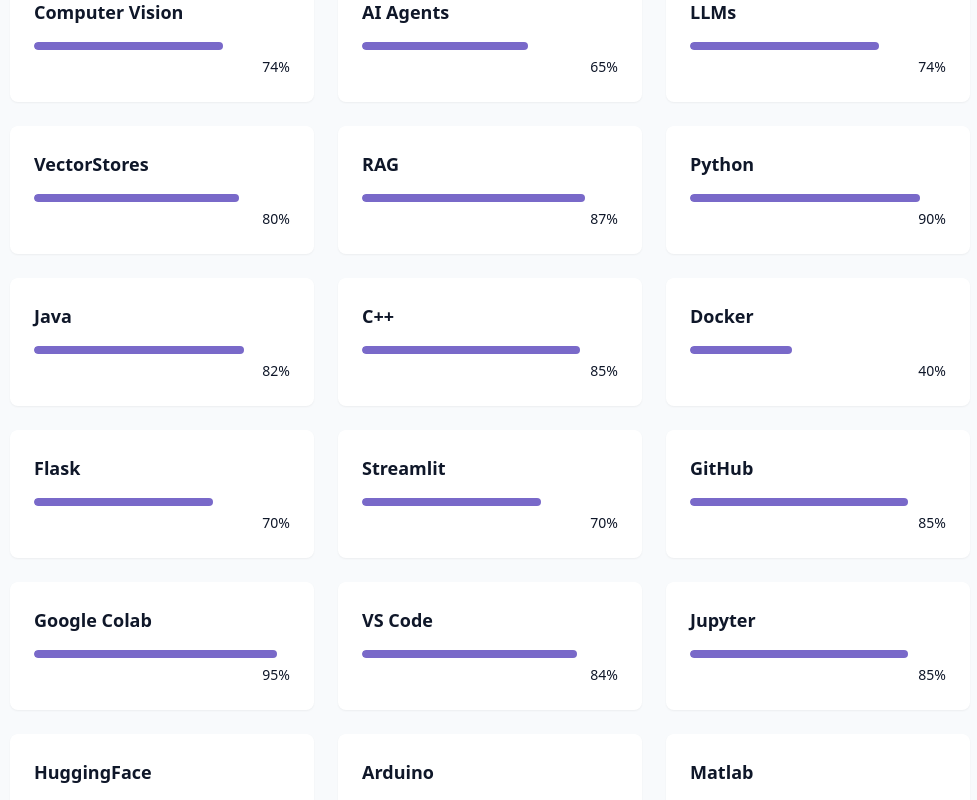
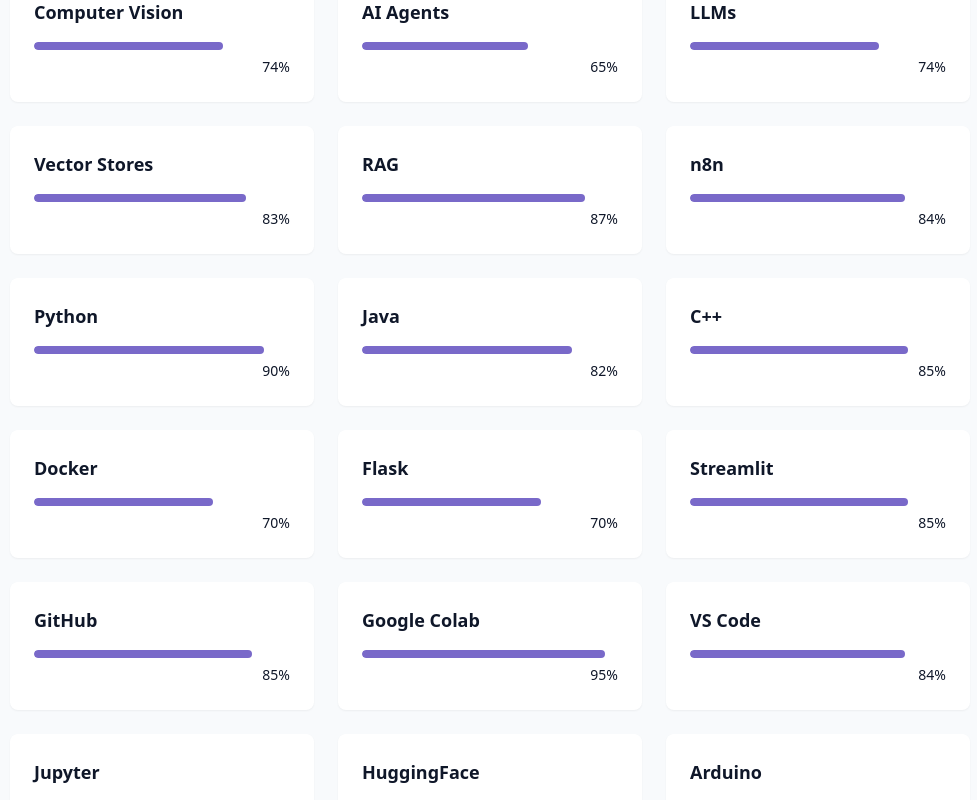
Before and after one commit to UdaraChamidu/My-Portfolio, a React (Vite) app: page / in a window 1280 px wide. Shown: the part 2260-3060 px from the top of the page, without its empty margins (150-1127 px from the left). Built offline with nearby package versions, Linux system fonts and the light colour scheme.

Commit message:
skills updated

```diff
--- a/src/components/SkillsSection.jsx
+++ b/src/components/SkillsSection.jsx
@@ -5,8 +5,8 @@
   // Web Development
   { name: "HTML", level: 75, category: "Web Development" },
   { name: "CSS", level: 85, category: "Web Development" },
-  { name: "JavaScript", level: 88, category: "Web Development" },
-  { name: "React", level: 90, category: "Web Development" },
+  { name: "JavaScript", level: 84, category: "Web Development" },
+  { name: "React", level: 80, category: "Web Development" },
   { name: "Tailwind CSS", level: 71, category: "Web Development" },
 
   // ML / AI
@@ -17,8 +17,9 @@
   { name: "Computer Vision", level: 74, category: "AI / ML" },
   { name: "AI Agents", level: 65, category: "AI / ML" },
   { name: "LLMs", level: 74, category: "AI / ML" },
-  { name: "VectorStores", level: 80, category: "AI / ML" },
+  { name: "Vector Stores", level: 83, category: "AI / ML" },
   { name: "RAG", level: 87, category: "AI / ML" },
+  { name: "n8n", level: 84, category: "AI / ML" },
 
   // Programming
   { name: "Python", level: 90, category: "Programming" },
@@ -26,16 +27,16 @@
   { name: "C++", level: 85, category: "Programming" },
 
   // Deployment
-  { name: "Docker", level: 40, category: "Deployment" },
+  { name: "Docker", level: 70, category: "Deployment" },
   { name: "Flask", level: 70, category: "Deployment" },
-  { name: "Streamlit ", level: 70, category: "Deployment" },
+  { name: "Streamlit ", level: 85, category: "Deployment" },
 
   // Tools
   { name: "GitHub", level: 85, category: "tools" },
   { name: "Google Colab", level: 95, category: "tools" },
   { name: "VS Code", level: 84, category: "tools" },
   { name: "Jupyter", level: 85, category: "tools" },
-  { name: "HuggingFace", level: 75, category: "tools" },
+  { name: "HuggingFace", level: 82, category: "tools" },
 
   // Add other skills as needed
   { name: "Arduino", level: 70, category: "others" },
```
